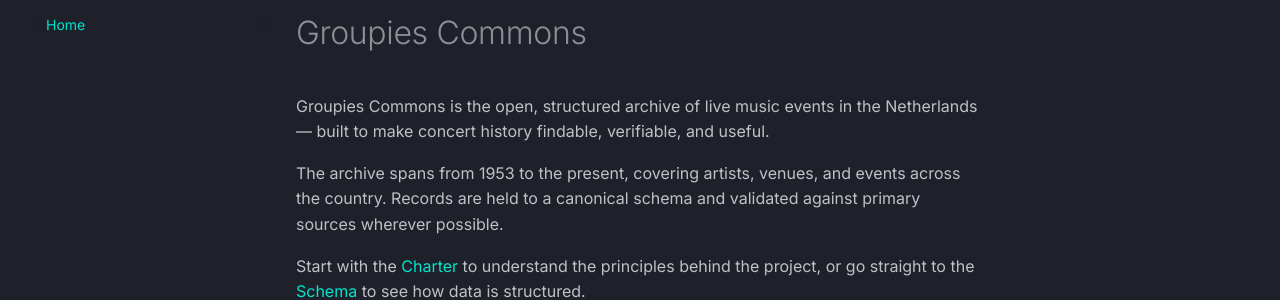
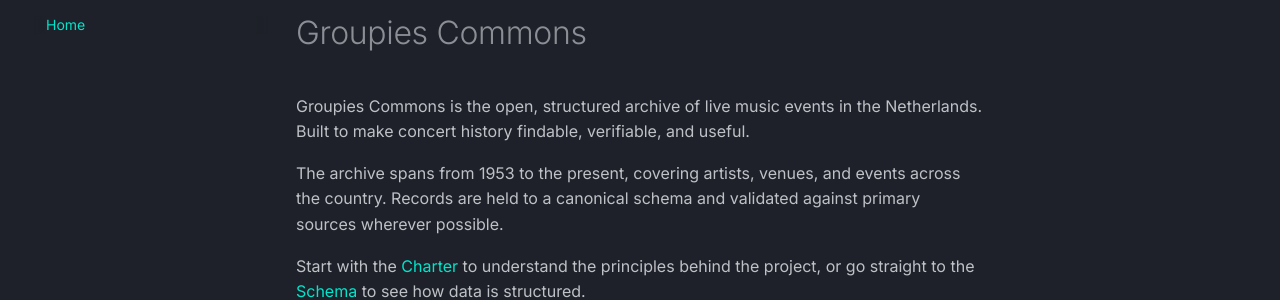
Before and after one commit to wearegroupies/commons, an MkDocs documentation site: the page built from docs/index.md, in a window 1280 px wide. Shown: the part 134-434 px from the top of the page. Built offline with MkDocs 1.6.1 and Material for MkDocs 9.7.7, drawn with Linux system fonts in a browser that asks for light colours; comment, search, counter and statistics services are not loaded.

```diff
--- a/docs/index.md
+++ b/docs/index.md
@@ -1,6 +1,6 @@
 # Groupies Commons
 
-Groupies Commons is the open, structured archive of live music events in the Netherlands — built to make concert history findable, verifiable, and useful.
+Groupies Commons is the open, structured archive of live music events in the Netherlands. Built to make concert history findable, verifiable, and useful.
 
 The archive spans from 1953 to the present, covering artists, venues, and events across the country. Records are held to a canonical schema and validated against primary sources wherever possible.
 
```
